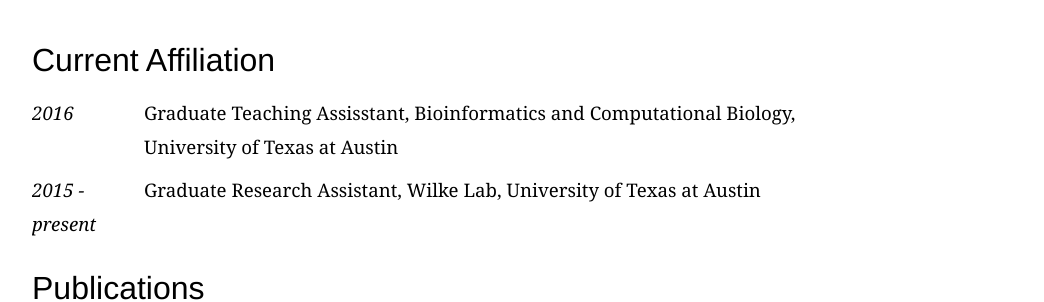
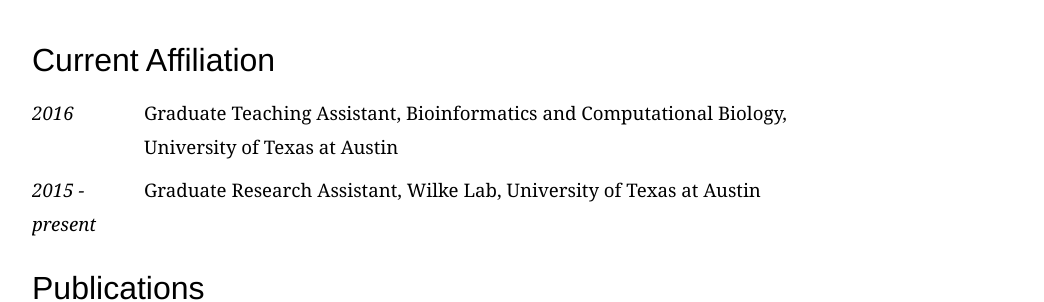
Before and after one commit to benjaminjack/benjaminjack.github.io, a Jekyll site: the page built from cv.html, in a window 1280 px wide. Shown: the part 516-818 px from the top of the page, without its empty margins (208-1252 px from the left). Built offline with Jekyll 4.4.1, drawn with Linux system fonts in a browser that asks for light colours; some web fonts are replaced.

Commit message:
Update cv.html

```diff
--- a/cv.html
+++ b/cv.html
@@ -16,7 +16,7 @@
 <h3>Current Affiliation</h3>
 <dl class="cv">
 <dt>2016</dt>
-<dd>Graduate Teaching Assisstant, Bioinformatics and Computational Biology, University of Texas at Austin</dd>
+<dd>Graduate Teaching Assistant, Bioinformatics and Computational Biology, University of Texas at Austin</dd>
 <dt>2015 - present</dt>
 <dd>Graduate Research Assistant, Wilke Lab, University of Texas at Austin</dd>
 </dl>
```
